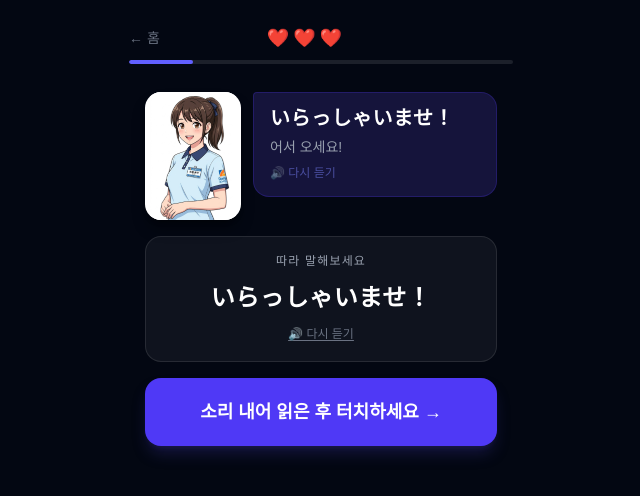
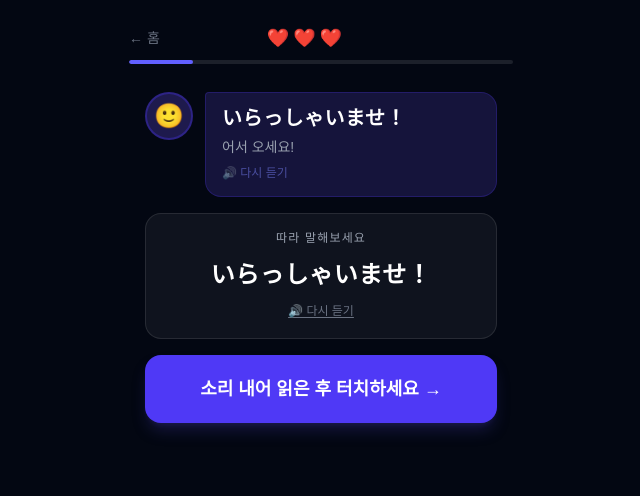
Before and after one commit to gnswlcn/Gojapan, a Next.js app: page /Gojapan/shadow/play in a window 1280 px wide. Shown: the top 496 px of the page, without its empty margins (319-959 px from the left). Built offline with nearby package versions, Linux system fonts and the light colour scheme.

Commit message:
Remove character image logic, use emoji avatar only
Drops image/blink/attack image rendering and BASE_PATH constant.
NpcAvatar now shows only the emoji circle (friendly_emoji / attack_emoji).

https://claude.ai/code/session_01H5ctxT822VP7PdymxD4xSz

```diff
--- a/app/shadow/play/page.tsx
+++ b/app/shadow/play/page.tsx
@@ -8,8 +8,6 @@ import ep002 from '@/data/shadow_ep002.json';
 import ep003 from '@/data/shadow_ep003.json';
 import ep004 from '@/data/shadow_ep004.json';
 import { useProgressStore } from '@/store/useProgressStore';
-
-const BASE_PATH = '/Gojapan';
 
 // ─── Types ───────────────────────────────────────────────────────────────────
 
@@ -96,55 +94,10 @@ interface NpcAvatarProps {
 }
 
 function NpcAvatar({ npc, mood }: NpcAvatarProps) {
-  const [isBlinking, setIsBlinking] = useState(false);
-  const blinkRef = useRef<ReturnType<typeof setTimeout> | null>(null);
-
-  // Periodic blink: schedule next blink randomly every 2.5–5s
-  useEffect(() => {
-    if (mood === 'attacking' || !npc.image_blink) return;
-
-    const schedule = () => {
-      blinkRef.current = setTimeout(() => {
-        setIsBlinking(true);
-        blinkRef.current = setTimeout(() => {
-          setIsBlinking(false);
-          schedule(); // queue next blink
-        }, 130); // eye-close duration
-      }, 2500 + Math.random() * 2500);
-    };
-
-    schedule();
-    return () => { if (blinkRef.current) clearTimeout(blinkRef.current); };
-  }, [mood, npc.image_blink]);
-
   const shakeAnim = mood === 'attacking'
     ? { x: [-6, 6, -5, 5, -3, 3, 0], scale: [1, 1.08, 1, 1.08, 1] }
     : { scale: 1, x: 0 };
 
-  if (npc.image) {
-    const src =
-      mood === 'attacking' && npc.image_attack ? npc.image_attack :
-      isBlinking && npc.image_blink             ? npc.image_blink :
-                                                  npc.image;
-    return (
-      <motion.div
-        animate={shakeAnim}
-        transition={{ duration: 0.5 }}
-        className="shrink-0 w-24 rounded-2xl overflow-hidden shadow-lg shadow-black/40 bg-white"
-      >
-        <img
-          src={BASE_PATH + src}
-          alt={npc.name}
-          width={96}
-          height={128}
-          className="w-24 h-32 object-contain object-top select-none"
-          draggable={false}
-        />
-      </motion.div>
-    );
-  }
-
-  // fallback: emoji circle
   return (
     <motion.div
       animate={shakeAnim}
```
